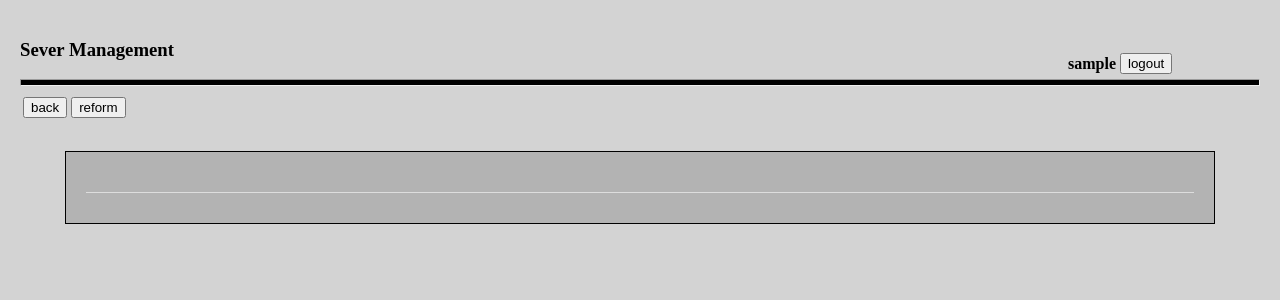
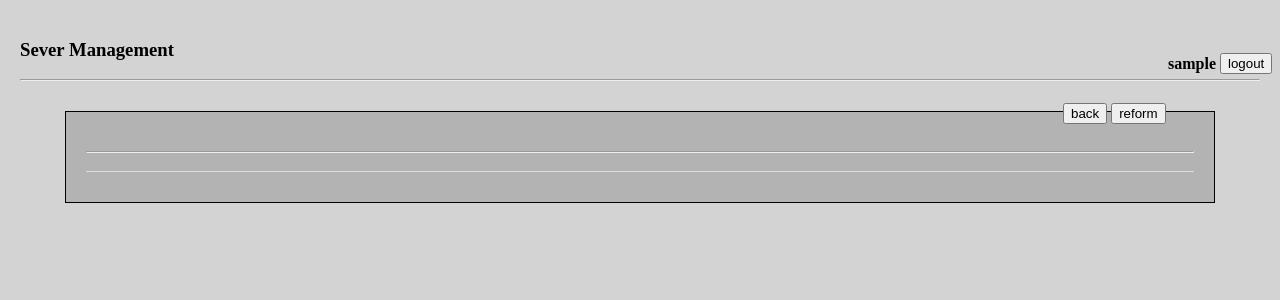
Before and after one commit to cukwak/apm-test, a PHP site: page /read.php?data=1 in a window 1280 px wide. Shown: the top 300 px of the page. Run offline with PHP 8.4, Linux system fonts and the light colour scheme; the visitor is signed in with stand-in values (Sample User, id 1); data that the repository does not hold is empty.

Commit message:
Add files via upload

```diff
--- a/css/read.css
+++ b/css/read.css
@@ -4,7 +4,8 @@
     padding: 20px;
 }
 
-hr{height: 5px; background-color:black}
+hr:first-child{height: 5px; background-color:black}
+
 
 .container {
     background-color: rgba(155, 155, 155, 0.555);
@@ -39,7 +40,7 @@
     position: fixed;
     top:50px;
     right:15px;
-    width:200px;
+    width:100px;
     height: 20px;
     background-color:inherit ;
 }
@@ -57,3 +58,11 @@
   font-style: italic;
   color: #888888;
 }
+.write{
+    position: fixed;
+    top:100px;
+    right:20px;
+    width:200px;
+    height: 20px;
+    text-align: right;
+}
--- a/read.php
+++ b/read.php
@@ -41,20 +41,10 @@
 
 
     <div class="container">
-        <div class="post">
-            <div class="title">
-                <?=$arr['title']
-                ?>
-            </div>
-            <div class="content">
-                <?=$arr['description']
-                ?>
-            </div>
-            <div class="date">
-                <?=$arr['created']
-                ?>
-            </div>
-        </div>
+        <form class="post">
+            <h3><?=$arr['title']?></h3><hr>
+            <span><?=$arr['description']?></span>
+        </form>
     </div>
 
 </body>
```
